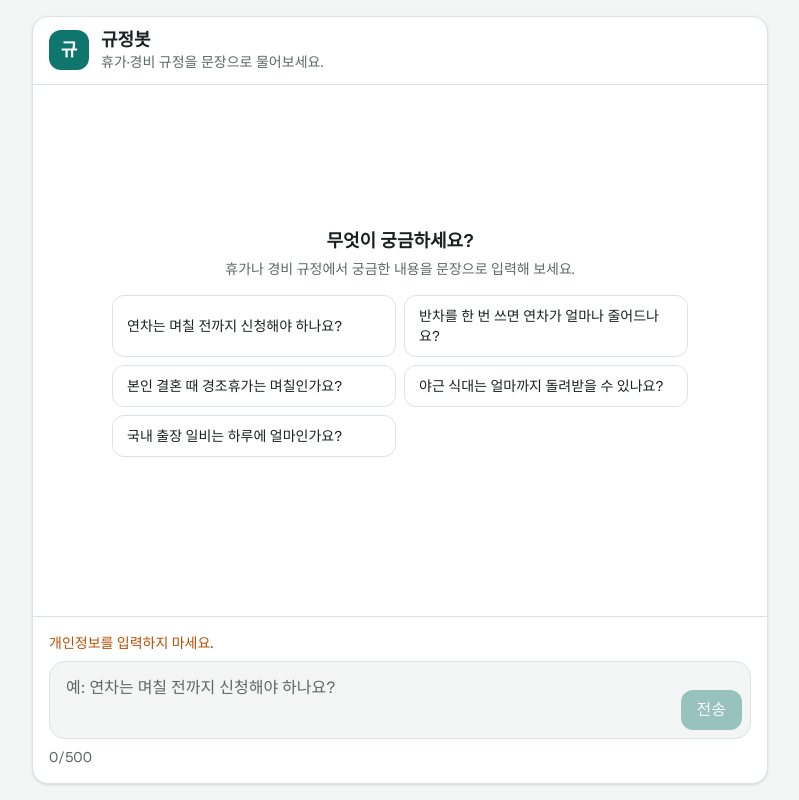
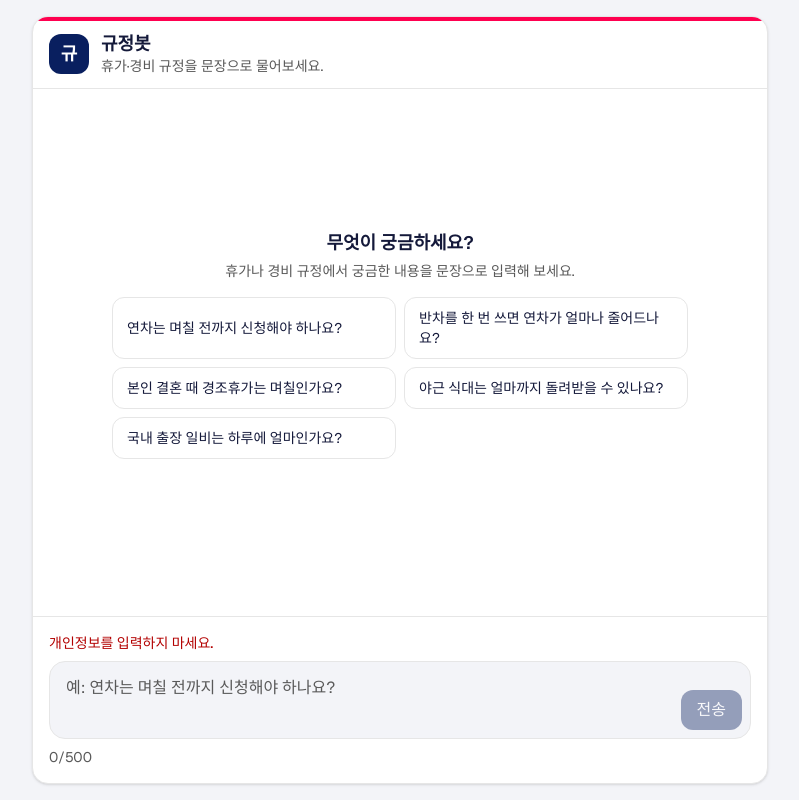
Before and after one commit to yyyygmin/regulation-bot, a Next.js app: page / in a window 1280 px wide. Shown: the whole page, without its empty margins (240-1039 px from the left). Built offline with nearby package versions, Linux system fonts and the light colour scheme.

Commit message:
캠코 대표 색상으로 보이도록 화면 색상을 공식 CI의 블루와 레드 기준으로 변경
Co-Authored-By: Claude Opus 5.5 <noreply@anthropic.com>

```diff
--- a/app/globals.css
+++ b/app/globals.css
@@ -1,14 +1,18 @@
 @import "tailwindcss";
 
+/* 캠코 CI 전용 색상 기준. 블루 #091f5f, 레드 #ff0050, 서브 #b30000, #e6e6e6 (kamco.or.kr 캠코CI 안내)
+   그 밖의 값은 글자가 잘 읽히도록 이 색에서 파생해 정한 값이다. */
 :root {
-  --background: #f4f6f5;
-  --foreground: #1a2120;
+  --background: #f3f4f8;
+  --foreground: #14193a;
   --surface: #ffffff;
-  --muted: #5c6866;
-  --line: #dde3e1;
-  --accent: #0f766e;
-  --accent-soft: #e3f2f0;
-  --accent-text: #0b5f58;
+  --muted: #595959;
+  --line: #e6e6e6;
+  --accent: #091f5f;
+  --accent-soft: #e8ebf4;
+  --accent-text: #091f5f;
+  --brand-red: #ff0050;
+  --notice: #b30000;
 }
 
 @theme inline {
@@ -20,22 +24,26 @@
   --color-accent: var(--accent);
   --color-accent-soft: var(--accent-soft);
   --color-accent-text: var(--accent-text);
+  --color-brand-red: var(--brand-red);
+  --color-notice: var(--notice);
   --font-sans:
     var(--font-geist-sans), "Apple SD Gothic Neo", "Malgun Gothic",
     "Noto Sans KR", sans-serif;
   --font-mono: var(--font-geist-mono);
 }
 
+/* 어두운 화면에서는 캠코 블루가 배경에 묻혀, 같은 계열의 밝은 색으로 대신한다. */
 @media (prefers-color-scheme: dark) {
   :root {
-    --background: #0d1211;
-    --foreground: #e8eeec;
-    --surface: #161c1b;
-    --muted: #9aa8a5;
-    --line: #2a3331;
-    --accent: #0f766e;
-    --accent-soft: #15302d;
-    --accent-text: #7fd6cb;
+    --background: #060c22;
+    --foreground: #e9ecf6;
+    --surface: #0d1534;
+    --muted: #a6adc4;
+    --line: #27315a;
+    --accent: #2f4fa8;
+    --accent-soft: #1a2652;
+    --accent-text: #b4c3f2;
+    --notice: #ff7a9c;
   }
 }
 
--- a/app/page.tsx
+++ b/app/page.tsx
@@ -4,7 +4,7 @@ export default function Home() {
   return (
     <main className="mx-auto flex h-dvh w-full max-w-3xl flex-col font-sans sm:p-4">
       <div className="flex min-h-0 flex-1 flex-col overflow-hidden bg-surface sm:rounded-2xl sm:border sm:border-line sm:shadow-sm">
-        <header className="flex items-center gap-3 border-b border-line px-4 py-3">
+        <header className="flex items-center gap-3 border-t-4 border-b border-t-brand-red border-b-line px-4 py-3">
           <span
             aria-hidden="true"
             className="flex size-10 shrink-0 items-center justify-center rounded-xl bg-accent text-lg font-bold text-white"
--- a/components/Chat.tsx
+++ b/components/Chat.tsx
@@ -165,7 +165,7 @@ export default function Chat() {
         onSubmit={handleSubmit}
         className="flex flex-col gap-2 border-t border-line p-4"
       >
-        <p className="text-sm font-medium text-amber-700 dark:text-amber-400">
+        <p className="text-sm font-medium text-notice">
           {PERSONAL_INFO_NOTICE}
         </p>
         <div className="flex items-end gap-2 rounded-2xl border border-line bg-background p-2 transition-colors focus-within:border-accent">
@@ -194,16 +194,13 @@ export default function Chat() {
           <span
             className={
               isTooLong
-                ? "font-medium text-red-600 dark:text-red-400"
+                ? "font-medium text-notice"
                 : "text-muted"
             }
           >
             {question.length}/{MAX_QUESTION_LENGTH}
           </span>
-          <p
-            role="status"
-            className="text-right text-red-600 dark:text-red-400"
-          >
+          <p role="status" className="text-right text-notice">
             {notice}
           </p>
         </div>
--- a/components/ChatMessage.tsx
+++ b/components/ChatMessage.tsx
@@ -39,7 +39,7 @@ export default function ChatMessage({ message }: { message: Message }) {
       <div className="mt-3 flex flex-col gap-1 border-t border-line pt-2 text-xs">
         <p className="text-muted">{DISCLAIMER_MESSAGE}</p>
         {message.isMock && (
-          <p className="font-medium text-amber-700 dark:text-amber-400">
+          <p className="font-medium text-notice">
             {MOCK_ANSWER_LABEL}
           </p>
         )}
```
